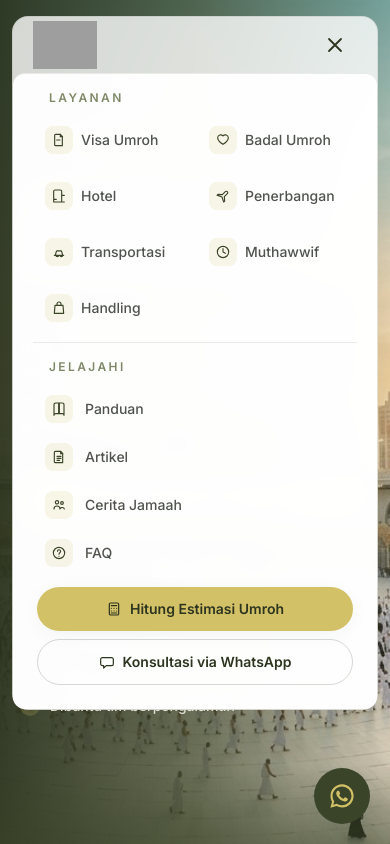
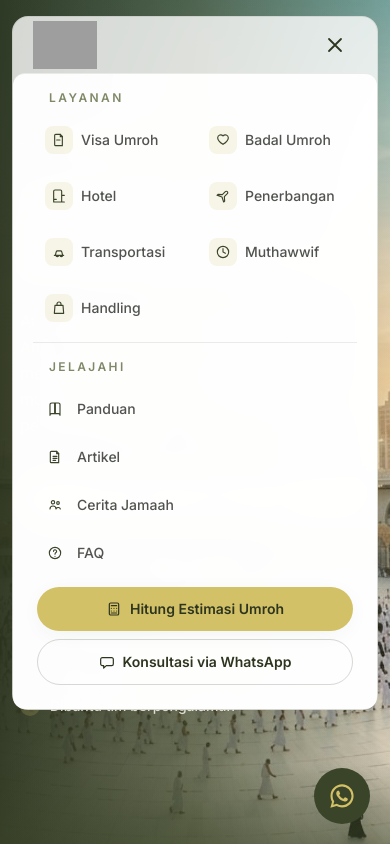
Before and after one commit to adityamzr/sht-web, a Nuxt app: page / in a window 390 px wide. Both pictures are taken after a click on the button "Buka menu navigasi". Shown: the top 844 px of the page. Built offline with nearby package versions, Linux system fonts and the light colour scheme; grey boxes are pictures that could not be loaded.

Commit message:
fix(nav): simplify explore link icons

```diff
--- a/components/SiteHeader.vue
+++ b/components/SiteHeader.vue
@@ -133,7 +133,7 @@ watch(
             <div class="mt-2 space-y-1 border-t border-sht-stone/70 pt-2">
               <p class="mt-2 px-4 pb-2 text-xs font-semibold uppercase tracking-[0.2em] text-sht-sage">Jelajahi</p>
               <NuxtLink v-for="item in navItems" :key="item.label" :to="item.to" class="flex min-h-[44px] items-center gap-3 rounded-xl px-3 py-2 text-sm font-medium text-sht-charcoal/80 hover:bg-sht-off-white hover:text-sht-olive-dark">
-                <span class="flex h-7 w-7 shrink-0 items-center justify-center rounded-lg bg-sht-gold/15 text-sht-olive" aria-hidden="true">
+                <span class="flex h-5 w-5 shrink-0 items-center justify-center text-sht-olive" aria-hidden="true">
                   <svg v-if="item.icon === 'guide'" class="h-4 w-4" viewBox="0 0 24 24" fill="none" stroke="currentColor" stroke-width="1.7"><path stroke-linecap="round" stroke-linejoin="round" d="M4.5 5.5A2.5 2.5 0 0 1 7 3h4.5v16H7a2.5 2.5 0 0 0-2.5 2.5v-16Z"/><path stroke-linecap="round" stroke-linejoin="round" d="M19.5 5.5A2.5 2.5 0 0 0 17 3h-4.5v16H17a2.5 2.5 0 0 1 2.5 2.5v-16Z"/></svg>
                   <svg v-else-if="item.icon === 'article'" class="h-4 w-4" viewBox="0 0 24 24" fill="none" stroke="currentColor" stroke-width="1.7"><path stroke-linejoin="round" d="M6.5 3.5h8l3 3v14h-11a1.5 1.5 0 0 1-1.5-1.5V5a1.5 1.5 0 0 1 1.5-1.5Z"/><path stroke-linecap="round" d="M9 11h6M9 14h6M9 17h4M14.5 3.5V7h3"/></svg>
                   <svg v-else-if="item.icon === 'stories'" class="h-4 w-4" viewBox="0 0 24 24" fill="none" stroke="currentColor" stroke-width="1.7"><circle cx="9" cy="8" r="2.5"/><circle cx="16.5" cy="9" r="2"/><path stroke-linecap="round" d="M4.5 18a4.5 4.5 0 0 1 9 0M14 17a3.5 3.5 0 0 1 6 1"/></svg>
```
